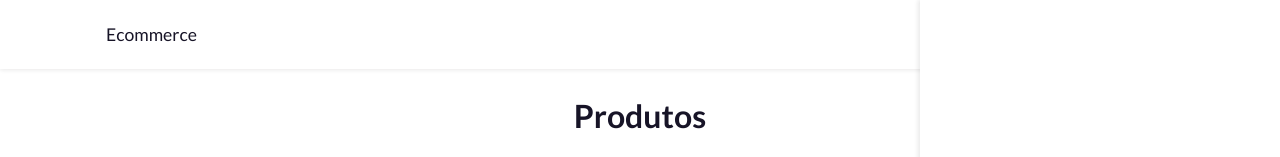
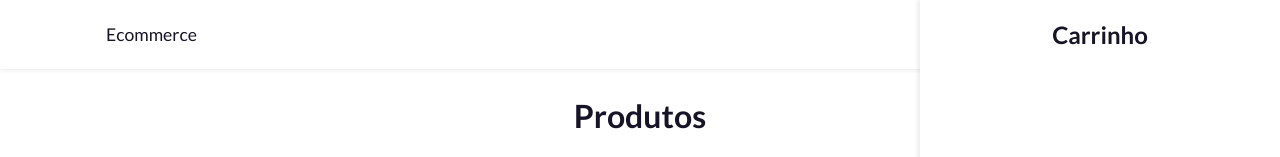
Before and after one commit to Pablo-jesuss/Ecommerce, a plain HTML site: page index.html in a window 1280 px wide. Shown: the top 157 px of the page. Drawn offline with nearby package versions, Linux system fonts and the light colour scheme.

Commit message:
cart-title

```diff
--- a/index.html
+++ b/index.html
@@ -16,7 +16,9 @@
       <div class="nav container">
         <a href="#" class="logo">Ecommerce</a>
         <i class="bx bx-shopping-bag" id="cart-icon"></i>
-        <div class="cart"></div>
+        <div class="cart">
+          <h2 class="cart-title">Carrinho</h2>
+        </div>
       </div>
     </header>
     <!--Shop-->
--- a/style.css
+++ b/style.css
@@ -74,6 +74,12 @@ header {
   box-shadow: -2px 0 4px hsl(0 4% 15% / 10%);
 }
 
+.cart-title {
+  text-align: center;
+  font-size: 1.5rem;
+  font-weight: 600;
+}
+
 .section-title {
   font-size: 2rem;
   font-weight: 600;
```
